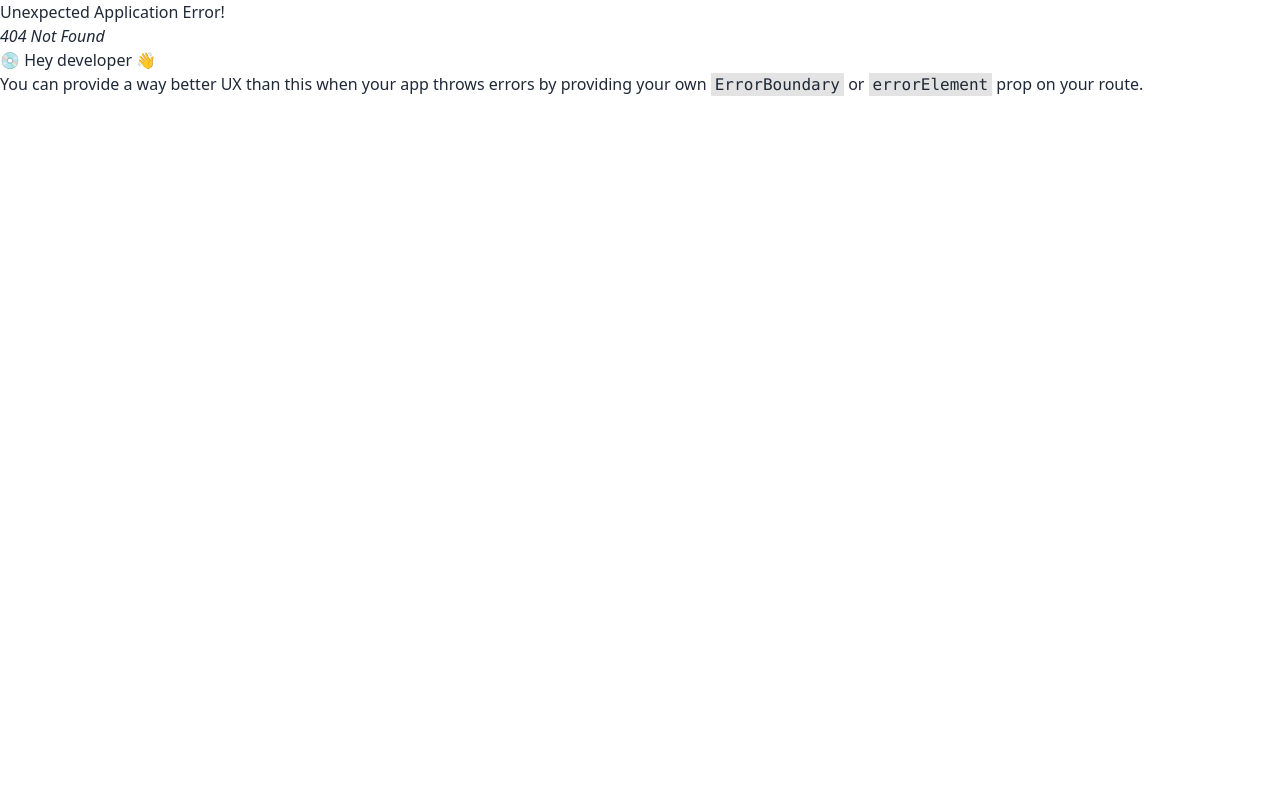
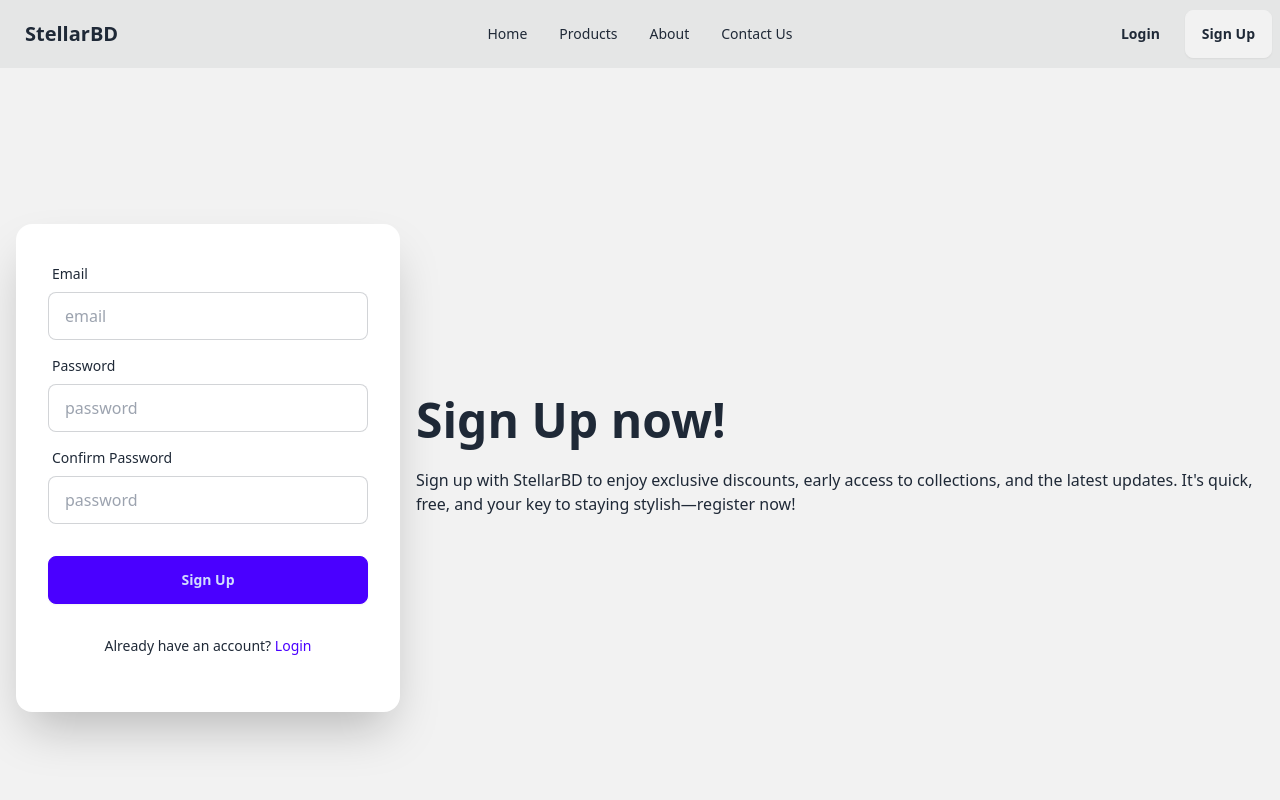
Before and after one commit to Kamruzzaman2200/E-comarce-Client, a React (Vite) app: page /signup in a window 1280 px wide. Before the commit this address had no page. Shown: the top 800 px of the page. Built offline with nearby package versions, Linux system fonts and the light colour scheme.

Commit message:
Login register done

```diff
--- a/src/components/Navbar.jsx
+++ b/src/components/Navbar.jsx
@@ -1,4 +1,4 @@
-import { NavLink } from "react-router-dom"
+import { Link, NavLink } from "react-router-dom"
 
 
 const Navbar = () => {
@@ -58,8 +58,8 @@ const Navbar = () => {
     </div>
     <div className="navbar-end">
       <div className="flex gap-2 items-center">
-        <NavLink to={"/login"} className="btn btn-ghost">Login</NavLink>
-        <NavLink to={"/signup"} className="btn">Sign Up</NavLink>
+        <Link to="/login" className="btn btn-ghost">Login</Link>
+        <Link to="/signup" className="btn">Sign Up</Link>
       </div>
     </div>
   </div>
--- /dev/null
+++ b/src/pages/Login.jsx
@@ -0,0 +1,38 @@
+import { Link } from "react-router-dom"
+
+const Login = () => {
+  return (
+    <div className="hero bg-base-200 min-h-screen">
+    <div className="hero-content flex-col lg:flex-row-reverse">
+      <div className="text-center lg:text-left">
+        <h1 className="text-5xl font-bold">Login now!</h1>
+        <p className="py-6">
+        Log in to StellarBD to access exclusive discounts, early collection previews, and the latest updates. Stay connected and stylish—log in now!        </p>
+      </div>
+      <div className="card bg-base-100 w-full max-w-sm shrink-0 shadow-2xl">
+        <form className="card-body">
+          <div className="form-control">
+            <label className="label">
+              <span className="label-text">Email</span>
+            </label>
+            <input type="email" placeholder="email" className="input input-bordered" required />
+          </div>
+          <div className="form-control">
+            <label className="label">
+              <span className="label-text">Password</span>
+            </label>
+            <input type="password" placeholder="password" className="input input-bordered" required />
+          </div>
+          <div className="form-control mt-6">
+            <button className="btn btn-primary">Login</button>
+          </div>
+          <p className="p-6 text-center text-sm text-base-content">Don&apos;t have an account? <Link to="/signup" className="text-primary">Register</Link></p>
+        </form>
+
+      </div>
+    </div>
+  </div>
+  )
+}
+
+export default Login
--- /dev/null
+++ b/src/pages/Register.jsx
@@ -0,0 +1,46 @@
+import { Link } from "react-router-dom"
+
+
+const Register = () => {
+  return (
+    <div className="hero bg-base-200 min-h-screen">
+  <div className="hero-content flex-col lg:flex-row-reverse">
+    <div className="text-center lg:text-left">
+      <h1 className="text-5xl font-bold">Sign Up now!</h1>
+      <p className="py-6">
+      Sign up with StellarBD to enjoy exclusive discounts, early access to collections, and the latest updates. It&apos;s quick, free, and your key to staying stylish—register now!
+      </p>
+    </div>
+    <div className="card bg-base-100 w-full max-w-sm shrink-0 shadow-2xl">
+      <form className="card-body">
+        <div className="form-control">
+          <label className="label">
+            <span className="label-text">Email</span>
+          </label>
+          <input type="email" placeholder="email" className="input input-bordered" required />
+        </div>
+        <div className="form-control">
+          <label className="label">
+            <span className="label-text">Password</span>
+          </label>
+          <input type="password" placeholder="password" className="input input-bordered" required />
+        </div>
+        <div className="form-control">
+          <label className="label">
+            <span className="label-text">Confirm Password</span>
+          </label>
+          <input type="password" placeholder="password" className="input input-bordered" required />
+        </div>
+        <div className="form-control mt-6">
+          <button className="btn btn-primary">Sign Up</button>
+        </div>
+        <p className="p-6 text-center text-sm text-base-content">Already have an account? <Link to="/login" className="text-primary">Login</Link></p>
+      </form>
+
+    </div>
+  </div>
+</div>
+  )
+}
+
+export default Register
```
Also changed, not shown: src/routes/routes.jsx (+10 -0 lines).
